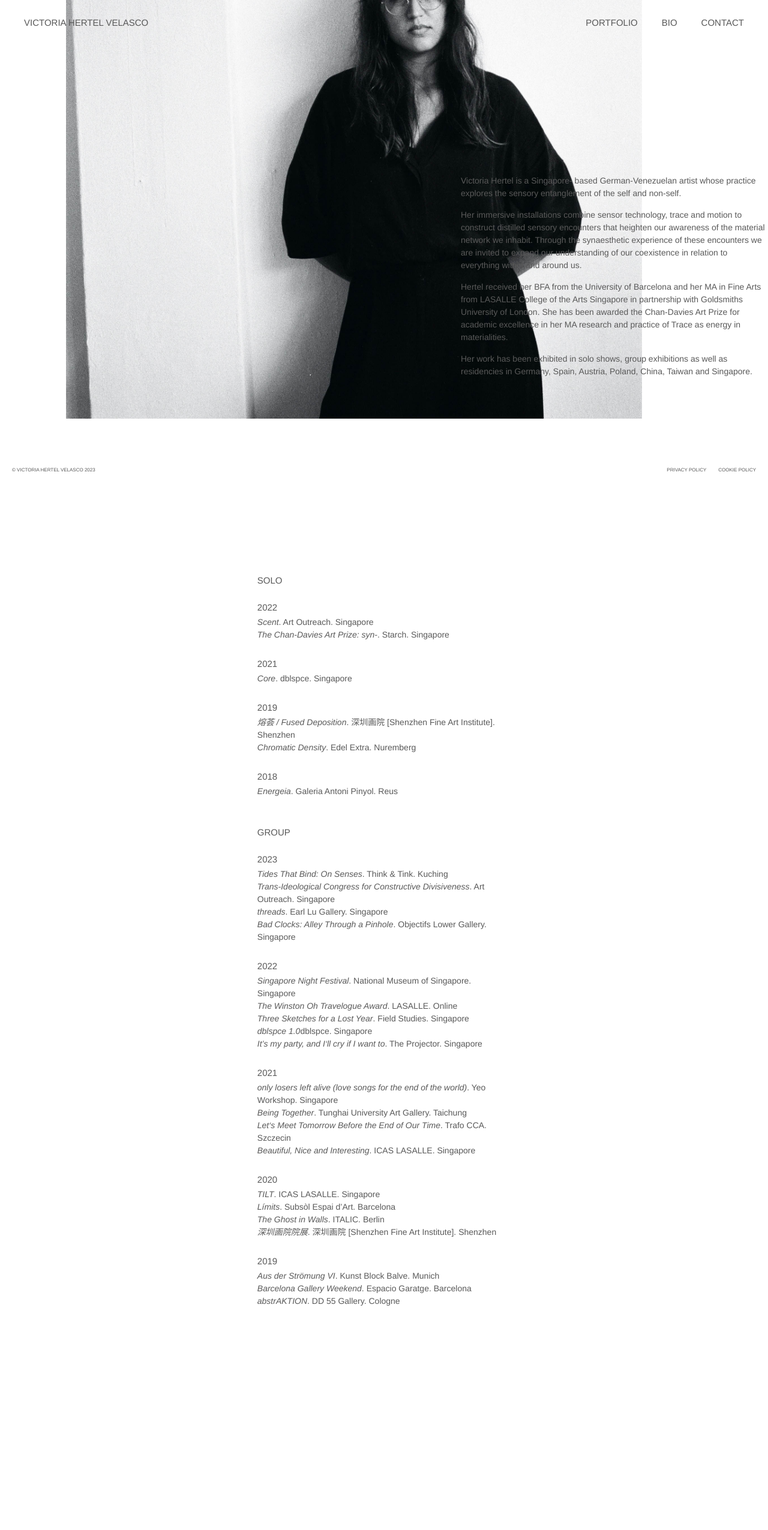
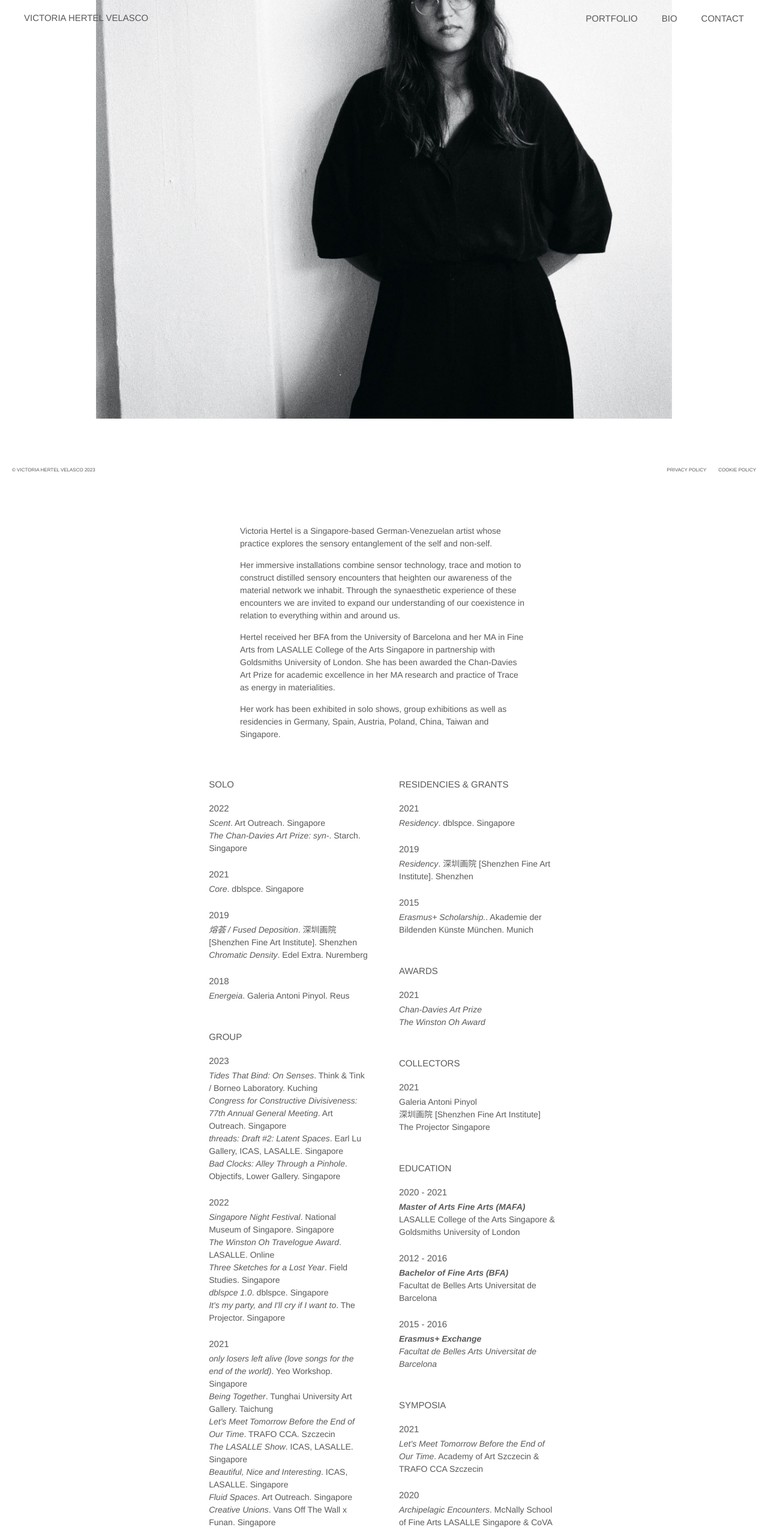
Before and after one commit to VictoriaHertel/victoriahertel.github.io, a plain HTML site: page bio.html in a window 1280 px wide. Shown: the top 2551 px of the page at 60% size. Before the commit the page ends 2280 px from the top, so only its background shows below. Drawn offline with nearby package versions, Linux system fonts and the light colour scheme.

Commit message:
mobile menu fix

```diff
--- a/bio.html
+++ b/bio.html
@@ -49,23 +49,23 @@
     </header>
 
 
-<section class="bio-container">
+	<!-- PORTRAIT -->
+    <section id="bio-portrait-container" class="bio-portrait-container">
 
-	<!-- IMG BACKGROUND-->
-    <section id="bio-portrait-container" class="bio-portrait-container">
 		  <div class="bio-portrait-image-wrapper">
 		  	<div class="bio-portrait-image-container">
-		    	<img src="img/Website_VHV_BioPage_Portrait.jpg" alt="Bio Portrait" class="bio-portrait-image" />
+		  		<img src="img/Website_VHV_BioPage_Portrait.jpg" alt="Bio Portrait" class="bio-portrait-image"/>
 		    </div>
 		  </div>
+
 		</section>
 
 	<!-- ARTIST STATEMENT SECTION -->
     <section class="artist-statement-section">
 
-    	<div id="artist-statement-section" class="artist-statement-section">
+    	<div id="artist-statement-text-section" class="artist-statement-text-section">
 				<div class="artist-statement-text-container">
-					<p class="artist-statement-text-intro">Victoria Hertel is a Singapore- based German-Venezuelan artist whose practice explores the sensory entanglement of the self and non-self.</p>
+					<p class="artist-statement-text-intro">Victoria Hertel is a Singapore-based German-Venezuelan artist whose practice explores the sensory entanglement of the self and non-self.</p>
 
 					<p class="artist-statement-text-concept">Her immersive installations combine sensor technology, trace and motion to construct distilled sensory encounters that heighten our awareness of the material network we inhabit. Through the synaesthetic experience of these encounters we are invited to expand our understanding of our coexistence in relation to everything within and around us.</p>
 
@@ -74,17 +74,17 @@
 					<p class="artist-statement-text-international">Her work has been exhibited in solo shows, group exhibitions as well as residencies in Germany, Spain, Austria, Poland, China, Taiwan and Singapore.</p>
 			  </div>
   		</div>
+
   	</section>
 
-</section>
+	<!-- EXHIBITION SECTION 01 SOLO & GROUP -->
+  <section class="exhibition-section">
 
-	<!-- EXHIBITION SECTION -->
-    <section class="exhibition-section">
+    <section class="exhibition-section-01">
 
     	<div id="exhibition-section-solo" class="exhibition-section-solo">
   			<div class="solo-content">
   				<h2>Solo</h2>
-
   				<div class="exhibition-solo-text-container">
   					<ul>
   						<li><h3>2022</h3></li>
@@ -108,30 +108,32 @@
     	<div id="exhibition-section-group" class="exhibition-section-group">
   			<div class="group-content">
   				<h2>Group</h2>
-
   				<div class="exhibition-group-text-container">
   					<ul>
   						<li><h3>2023</h3></li>
-  		  			<li><p><span class="italic">Tides That Bind: On Senses</span>. Think & Tink. Kuching</p></li>
-			  			<li><p><span class="italic">Trans-Ideological Congress for Constructive Divisiveness</span>. Art Outreach. Singapore</p></li>
-  		  			<li><p><span class="italic">threads</span>. Earl Lu Gallery. Singapore</p></li>
-  		  			<li><p><span class="italic">Bad Clocks: Alley Through a Pinhole</span>. Objectifs Lower Gallery. Singapore</p></li>
+  		  			<li><p><span class="italic">Tides That Bind: On Senses</span>. Think & Tink / Borneo Laboratory. Kuching</p></li>
+			  			<li><p><span class="italic">Congress for Constructive Divisiveness: 77th Annual General Meeting</span>. Art Outreach. Singapore</p></li>
+  		  			<li><p><span class="italic">threads: Draft #2: Latent Spaces</span>. Earl Lu Gallery, ICAS, LASALLE. Singapore</p></li>
+  		  			<li><p><span class="italic">Bad Clocks: Alley Through a Pinhole</span>. Objectifs, Lower Gallery. Singapore</p></li>
 
   						<li><h3>2022</h3></li>
   		  			<li><p><span class="italic">Singapore Night Festival</span>. National Museum of Singapore. Singapore</p></li>
 			  			<li><p><span class="italic">The Winston Oh Travelogue Award</span>. LASALLE. Online</p></li>
 			  			<li><p><span class="italic">Three Sketches for a Lost Year</span>. Field Studies. Singapore</p></li>
-			  			<li><p><span class="italic">dblspce 1.0</span>dblspce. Singapore</p></li>
-			  			<li><p><span class="italic">It’s my party, and I‘ll cry if I want to</span>. The Projector. Singapore</p></li>
+			  			<li><p><span class="italic">dblspce 1.0</span>. dblspce. Singapore</p></li>
+			  			<li><p><span class="italic">It's my party, and I'll cry if I want to</span>. The Projector. Singapore</p></li>
 
 			  			<li><h3>2021</h3></li>
   		  			<li><p><span class="italic">only losers left alive (love songs for the end of the world)</span>. Yeo Workshop. Singapore</p></li>
   		  			<li><p><span class="italic">Being Together</span>. Tunghai University Art Gallery. Taichung</p></li>
-  		  			<li><p><span class="italic">Let‘s Meet Tomorrow Before the End of Our Time</span>. Trafo CCA. Szczecin</p></li>
-   		  			<li><p><span class="italic">Beautiful, Nice and Interesting</span>. ICAS LASALLE. Singapore</p></li>
+  		  			<li><p><span class="italic">Let's Meet Tomorrow Before the End of Our Time</span>. TRAFO CCA. Szczecin</p></li>
+   		  			<li><p><span class="italic">The LASALLE Show</span>. ICAS, LASALLE. Singapore</p></li>
+   		  			<li><p><span class="italic">Beautiful, Nice and Interesting</span>. ICAS, LASALLE. Singapore</p></li>
+   		  			<li><p><span class="italic">Fluid Spaces</span>. Art Outreach. Singapore</p></li>
+   		  			<li><p><span class="italic">Creative Unions</span>. Vans Off The Wall x Funan. Singapore</p></li>
 
   		  			<li><h3>2020</h3></li>
-  		  			<li><p><span class="italic">TILT</span>. ICAS LASALLE. Singapore</p></li>
+  		  			<li><p><span class="italic">TILT</span>. ICAS, LASALLE. Singapore</p></li>
 			  			<li><p><span class="italic">Límits</span>. Subsòl Espai d’Art. Barcelona</p></li>
   		  			<li><p><span class="italic">The Ghost in Walls</span>. ITALIC. Berlin</p></li>
   		  			<li><p><span class="italic">深圳画院院展</span>. 深圳画院 [Shenzhen Fine Art Institute]. Shenzhen</p></li>
@@ -139,16 +141,108 @@
 			  			<li><h3>2019</h3></li>
   		  			<li><p><span class="italic">Aus der Strömung VI</span>. Kunst Block Balve. Munich</p></li>
   		  			<li><p><span class="italic">Barcelona Gallery Weekend</span>. Espacio Garatge. Barcelona</p></li>
+  		  			<li><p><span class="italic">Testbild 001</span>. Stadtteilbüro des 16. Bezirks. Vienna</p></li>
   		  			<li><p><span class="italic">abstrAKTION</span>. DD 55 Gallery. Cologne</p></li>
+
+			  			<li><h3>2018</h3></li>
+  		  			<li><p><span class="italic">Nous Talents</span>. Universitat de Barcelona, Facultat de Belles Arts. Barcelona</p></li>
+  		  			<li><p><span class="italic">26 Premi Telax</span>. Galeria Antoni Pinyol. Reus</p></li>
+
+			  			<li><h3>2017</h3></li>
+  		  			<li><p><span class="italic">Autors premiats al XVII Concurs de Pintura al Passeig de Sant Joan</span>. Ayuntamiento de Gràcia. Barcelona</p></li>
+  		  			<li><p><span class="italic">Stripart XXII Mostra d’Art Jove d’Horta Guinardó</span>. Centre Cívic Guinardó. Barcelona</p></li>
+
+			  			<li><h3>2016</h3></li>
+  		  			<li><p><span class="italic">Exposició Final de Grau</span>. Universitat de Barcelona, Facultat de Belles Arts. Barcelona</p></li>
+  		  			<li><p><span class="italic">Transart V Mostra d’Art Jove</span>. Palau Falguera. Sant Feliu de Llobregat</p></li>
 						</ul>
 					</div>
   			</div>
   		</div>
+
 		</section>
 
+	<!-- ADDITIONALS SECTION 02 ADDITIONALS & EDUCATION -->
+    <section class="exhibition-section-02">
 
+    	<div id="exhibition-section-additionals" class="exhibition-section-additionals">
+  			<div class="additionals-content">
+  				<h2>Residencies & Grants</h2>
+  				<div class="exhibition-residency-text-container">
+  					<ul>
+  						<li><h3>2021</h3></li>
+  		  			<li><p><span class="italic">Residency</span>. dblspce. Singapore</p></li>
 
+			  			<li><h3>2019</h3></li>
+  		  			<li><p><span class="italic">Residency</span>. 深圳画院 [Shenzhen Fine Art Institute]. Shenzhen</p></li>
 
+  		  			<li><h3>2015</h3></li>
+  		  			<li><p><span class="italic">Erasmus+ Scholarship.</span>. Akademie der Bildenden Künste München. Munich</p></li>
+						</ul>
+					</div>
+  			</div>
+
+  			<div class="additionals-content">
+  				<h2>Awards</h2>
+  				<div class="exhibition-awards-text-container">
+  					<ul>
+  						<li><h3>2021</h3></li>
+  		  			<li><p><span class="italic">Chan-Davies Art Prize</span></p></li>
+  		  			<li><p><span class="italic">The Winston Oh Award</span></p></li>
+						</ul>
+					</div>
+  			</div>
+
+  			<div class="additionals-content">
+  				<h2>Collectors</h2>
+  				<div class="exhibition-collectors-text-container">
+  					<ul>
+  						<li><h3>2021</h3></li>
+  		  			<li><p>Galeria Antoni Pinyol</p></li>
+  		  			<li><p>深圳画院 [Shenzhen Fine Art Institute]</p></li>
+  		  			<li><p>The Projector Singapore</p></li>
+						</ul>
+					</div>
+  			</div>
+  		</div>
+
+	<!-- EDUCATION SECTION -->
+    	<div id="exhibition-section-education" class="exhibition-section-education">
+  			<div class="education-content">
+  				<h2>Education</h2>
+  				<div class="exhibition-education-text-container">
+  					<ul>
+  						<li><h3>2020 - 2021</h3></li>
+  		  			<li><p><span class="bold italic">Master of Arts Fine Arts (MAFA)</span></p>
+  		  			<p>LASALLE College of the Arts Singapore & Goldsmiths University of London</p></li>
+
+  						<li><h3>2012 - 2016</h3></li>
+  		  			<li><p><span class="bold italic">Bachelor of Fine Arts (BFA)</span></p>
+  		  			<p>Facultat de Belles Arts Universitat de Barcelona</p></li>
+
+  						<li><h3>2015 - 2016</h3></li>
+  		  			<li><p><span class="bold italic">Erasmus+ Exchange</span></p>
+  		  			<p><span class="italic">Facultat de Belles Arts Universitat de Barcelona</span></p></li>
+						</ul>
+					</div>
+  			</div>
+
+  			<div class="education-content">
+  				<h2>Symposia</h2>
+  				<div class="exhibition-symposia-text-container">
+  					<ul>
+  						<li><h3>2021</h3></li>
+  		  			<li><p><span class="italic">Let's Meet Tomorrow Before the End of Our Time</span>. Academy of Art Szczecin & TRAFO CCA Szczecin</p></li>
+
+  						<li><h3>2020</h3></li>
+  		  			<li><p><span class="italic">Archipelagic Encounters</span>. McNally School of Fine Arts LASALLE Singapore & CoVA University of Melbourne</p></li>
+						</ul>
+					</div>
+  			</div>
+  		</div>
+
+		</section>
+	</section>
 
 
 
--- a/css/style.css
+++ b/css/style.css
@@ -11,6 +11,11 @@ html, body {
   font-weight: bold;
 }
 
+a:hover {
+  cursor: pointer;
+}
+
+
 /* LANDING PAGE & MAIN CODE BEGINNING */
 
 /* HEADER */
@@ -19,8 +24,8 @@ html, body {
   display: flex;
   align-items: center;
   justify-content: space-between;
+  height: 60px;
   background-color: transparent !important;
-  height: 60px;
 }
 
 .custom-header {
@@ -31,11 +36,11 @@ html, body {
 
 /* NAV LEFT */
 
-.nav-left {
+.header-left {
 	display: flex;
 	align-items: center;
+  padding: 0 40px;
   position: fixed;
-	padding: 0 40px;
   opacity: 1;
   transition: opacity 0.5s ease-in-out;
 }
@@ -56,32 +61,21 @@ html, body {
   display: none;
 }
 
-@media (max-width: 800px) {
-  .nav-left {
-    display: none;
-  }
-
-  .header-left-mobile {
-    display: flex;
-    align-items: center;
-    position: fixed;
-    padding: 20px 20px 0px 20px;
-    opacity: 1;
-    transition: opacity 0.5s ease-in-out;
-  }
-}
-
 /* NAV RIGHT */
 
-.nav-right {
+.header-right {
 	display: flex;
 	align-items: center;
 	justify-content: flex-end;
+  flex-direction: row;
   position: fixed;
   right: 20px;
   opacity: 1;
   transition: opacity 0.5s ease-in-out;
-  z-index: 10;
+}
+
+.nav-right {
+  display: flex;
 }
 
 .nav-link {
@@ -97,64 +91,95 @@ html, body {
   color: floralwhite;
 }
 
-@media (max-width: 800px) {
-  .nav-link {
-    display: block;
-    padding: 0px 10px;
-  }
+.header-right-mobile {
+  display: none;
 }
 
-.header-right-mobile {
-	display: none;
+/* NAV HAMBURGER */
+
+.hamburger {
+  display: none;
 }
 
+/* NAV MOBILE */
+
 @media (max-width: 800px) {
-  .nav-right {
-    position: fixed;
-    top: 60px;
-    right: 20px;
-    background-color: transparent;
-    flex-direction: column;
-    align-items: flex-end;
+  .header-left {
+    display: none;
   }
 
-  .nav-link {
-    padding: 5px 0;
-  }
-}
-
-@media (max-width: 800px) {
-  .header-right-mobile {
-    display: block;
+  .header-left-mobile {
+    display: flex;
+    align-items: center;
     padding: 20px 20px 0px 20px;
+    position: fixed;
     opacity: 1;
     transition: opacity 0.5s ease-in-out;
+    z-index: 1;
   }
 
   .header-right {
     display: none;
   }
 
-  .header-right.show {
-    display: block;
+  .header-right-mobile {
+    display: flex;
+    align-items: center;
+    justify-content: flex-end;
+    padding: 20px 20px 0px 20px;
+    position: fixed;
+    opacity: 1;
+    transition: opacity 0.5s ease-in-out;
+    z-index: 2;
+    left: 0;
+    right: 0;
   }
-}
 
-a:hover {
-  cursor: pointer;
-}
+  .nav-right-mobile {
+    display: flex;
+    align-items: flex-end;
+    flex-direction: column;
+    position: absolute;
+    right: 20px;
+  }
 
-/* NAV MOBILE HAMBURGER */
-
-@media (max-width: 800px) {
   .hamburger {
     display: block;
     width: 30px;
     height: 20px;
+    position: relative;
     cursor: pointer;
-    position: relative;
+    z-index: 3;
   }
 
+  .hamburger-link {
+    display: block;
+    text-align: right;
+    padding: 5px 0;
+    font-size: 15px;
+    text-decoration: none;
+    text-transform: uppercase;
+    color: #595959;
+
+  }
+
+  .hamburger-link:hover,
+  .hamburger-link:active {
+    color: floralwhite;
+  }
+
+  .hamburger-dropdown {
+    display: none;
+    flex-direction: column;
+    position: absolute;
+    padding-top: 30px;
+  }
+
+  .hamburger-dropdown.show {
+    display: flex;
+  }
+
+  /* HAMBURGER DESIGN DON'T TOUCH */
   .line {
     display: block;
     width: 100%;
@@ -252,12 +277,6 @@ a:hover {
   justify-content: center;
   align-items: center;
   height: 900px;
-}
-
-@media (max-width: 800px) {
-  .portfolio-work-links {
-      height: 600px;;
-  }
 }
 
 .portfolio-work-links li {
@@ -425,10 +444,6 @@ a:hover {
   }
 }
 
-
-
-
-
 /* PORTFOLIO PAGE CODE END */
 
 
@@ -438,6 +453,10 @@ a:hover {
 
 /* BIO PAGE CODE BEGINNING */
 
+.bio-portrait-container {
+  min-height: 100vh;
+}
+
 .bio-portrait-image-wrapper {
   display: flex;
   align-items: center;
@@ -446,21 +465,22 @@ a:hover {
   top: 0;
   left: 0;
   width: 100%;
-  height: 100vh;
   overflow: hidden;
 }
 
 .bio-portrait-image-container {
+  display: flex;
+  align-items: center;
+  justify-content: center;
+  width: 100%;
   position: relative;
-  width: 75%;
-  height: 100%;
-  transform: translate(-50px, -750px);
 }
 
 .bio-portrait-image {
-  width: 100%;
-  height: auto;
   object-fit: cover;
+  object-position: center -750px; /* adjust the second value to shift the image view */
+  width: 75%;
+  height: 100vh;
 }
 
 @media (max-width: 800px) {
@@ -468,22 +488,34 @@ a:hover {
     transform: none;
     width: 100%;
   }
+
+  .bio-portrait-image {
+    object-position: center top;
+    width: 100%;
+    height: 100vh;
+  }
 }
+
+/*position: absolute;
+  top: 50%;
+  left: 60%;
+  transform: translateY(-50%); in case i want to add on top of the image */
 
 /* ARTIST STATEMENT SECTION */
 
 .artist-statement-section {
-  position: relative;
-  z-index: 1;
-  width: 100%;
-  height: 100vh;
+  display: flex;
+  justify-content: center;
+  margin: auto;
+  width: 75%;
+  padding-bottom: 25px;
+}
+
+.artist-statement-text-section {
+  width: 50%;
 }
 
 .artist-statement-text-container {
-  position: absolute;
-  top: 50%;
-  left: 60%;
-  transform: translateY(-50%);
   font-size: 14px;
   line-height: 1.5;
   color: #595959;
@@ -496,48 +528,43 @@ a:hover {
 
 @media (max-width: 800px) {
   .artist-statement-section {
-    display: flex;
-    align-items: center;
-    justify-content: center;
-    width: 75%;
+    width: 100%;
   }
 
-  .artist-statement-text-container {
-    width: 100%;
-    margin-top: 20px;
-    transform: none;
+  .artist-statement-text-section {
+    width: 75%;
   }
 }
 
 /* EXHIBITION SECTION */
 
 .exhibition-section {
-  margin: 0 auto;
+  display: flex;
+  justify-content: center;
+  margin: auto;
+  width: 75%;
+  padding-bottom: 25px;
+}
+
+.exhibition-section-01, .exhibition-section-02 {
   width: 33%;
 }
 
-.solo-content {
-  margin-top: 100px;
-  margin-bottom: 50px;
-}
-
-.group-content {
-  margin-top: 50px;
-  margin-bottom: 100px;
+.solo-content, .group-content, .additionals-content, .education-content {
+  padding: 25px;
 }
 
 .exhibition-section h2 {
   font-size: 15px;
   text-transform: uppercase;
   color: #595959;
-  margin-bottom: 20px;
 }
 
 .exhibition-section h3 {
   font-size: 15px;
   text-transform: uppercase;
   color: #595959;
-  margin-top: 30px;
+  margin-top: 25px;
   margin-bottom: 7px;
 }
 
@@ -550,6 +577,17 @@ a:hover {
 @media (max-width: 800px) {
   .exhibition-section {
     width: 75%;
+    padding: 0;
+    flex-direction: column;
+  }
+
+  .exhibition-section-01, .exhibition-section-02 {
+    width: 100%;
+    padding: 0;
+  }
+
+  .solo-content, .group-content, .additionals-content, .education-content {
+    padding: 0 0 50px 0;
   }
 }
 
--- a/portfolio.html
+++ b/portfolio.html
@@ -44,6 +44,11 @@
 				    <span class="line"></span>
 				    <span class="line"></span>
 				  </div>
+					<div id="hamburger-dropdown" class="hamburger-dropdown">
+	        	<a class="hamburger-link" href="portfolio.html">Portfolio</a>
+	        	<a class="hamburger-link" href="bio.html">Bio</a>
+	        	<a class="hamburger-link" href="#">Contact</a>
+        	</div>
 				</nav>
       </section>
 
@@ -93,8 +98,8 @@
 			<section class="portfolio-video-section">
 
 		    <div class="portfolio-video-wrapper">
-		    	<div class="portfolio-video-container">
-		      	<iframe class="portfolio-video" src="https://player.vimeo.com/video/820081899?h=c0695a2449&amp;badge=0&amp;autopause=0&amp;player_id=0&amp;app_id=58479&autoplay=1&loop=1&muted=1&background=1" frameborder="0" allow="autoplay; fullscreen; picture-in-picture" title="Web_VHV_PortfolioPage_Video_Times"></iframe>
+		    	<div id="portfolio-video-container-times" class="portfolio-video-container">
+		      	<iframe id="portfolio-video-times" class="portfolio-video" src="https://player.vimeo.com/video/820081899?h=c0695a2449&amp;badge=0&amp;autopause=0&amp;player_id=0&amp;app_id=58479&autoplay=1&loop=1&muted=1" frameborder="0" allow="autoplay; fullscreen; picture-in-picture" title="VictoriaHertel_Times_2023"></iframe>
 		      </div>
 		    </div>
 		    <script src="https://player.vimeo.com/api/player.js"></script>
@@ -126,12 +131,9 @@
 
 
 
-	<!-- TESTER
-
-	-->
-
 	<script src="https://cdn.jsdelivr.net/npm/bootstrap@5.0.2/dist/js/bootstrap.bundle.min.js" integrity="sha384-MrcW6ZMFYlzcLA8Nl+NtUVF0sA7MsXsP1UyJoMp4YLEuNSfAP+JcXn/tWtIaxVXM" crossorigin="anonymous"></script>
 	<script src="js/script.js"></script>
+	<script src="https://player.vimeo.com/api/player.js"></script>
 
 
 
```
Also changed, not shown: js/script.js (+19 -6 lines).
